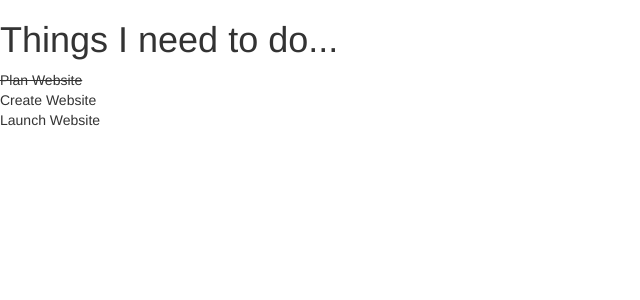
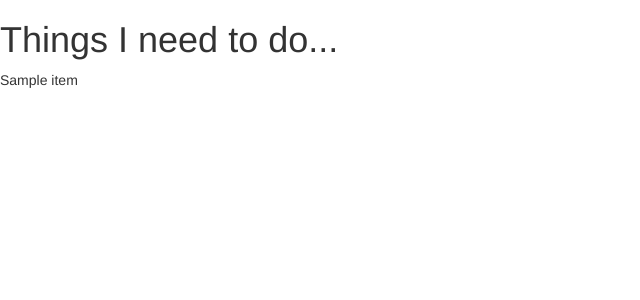
Before and after one commit to ElliotRedhead/LearningDjango, a Django app: page / in a window 1280 px wide. Shown: the top 300 px of the page, without its empty margins (0-640 px from the left). Run offline with Django 3.2, Linux system fonts and the light colour scheme; tables that the repository leaves empty hold one stand-in row (values such as "Sample post"); some libraries are stand-ins or nearby versions.

Commit message:
Passed to do items with Jinja.

```diff
--- a/todo/templates/todo_list.html
+++ b/todo/templates/todo_list.html
@@ -15,23 +15,11 @@
 	<h1>Things I need to do...</h1>
 
 	<table>
+		{% for item in items %}
 		<tr>
-			<td>
-				<strike>
-					Plan Website
-				</strike>
-			</td>
+			<td>{{item.name}}</td>
 		</tr>
-		<tr>
-			<td>
-				Create Website
-			</td>
-		</tr>
-		<tr>
-			<td>
-				Launch Website
-			</td>
-		</tr>
+		{% endfor %}
 	</table>
 
 	<script src="https://cdnjs.cloudflare.com/ajax/libs/jquery/3.4.1/jquery.min.js"></script>
--- a/todo/views.py
+++ b/todo/views.py
@@ -1,10 +1,12 @@
 from django.shortcuts import render, HttpResponse
+from .models import Item
 
 # Create your views here.
 
 
 def get_todo_list(request):
     """
-    Returns the basic to-do list page.
+    Returns the basic to-do list page, passing to-do items.
     """
-    return render(request, "todo_list.html")
+    results = Item.objects.all()
+    return render(request, "todo_list.html", {"items": results})
```
